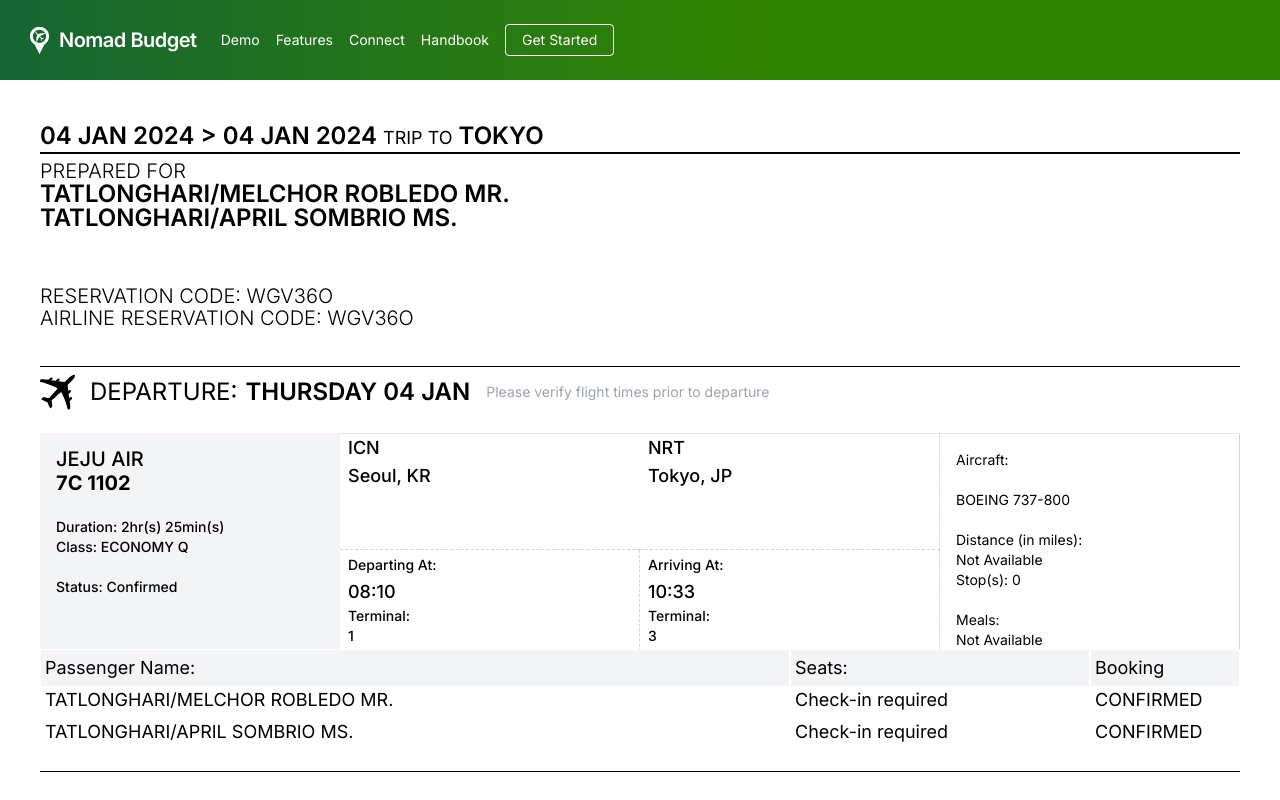
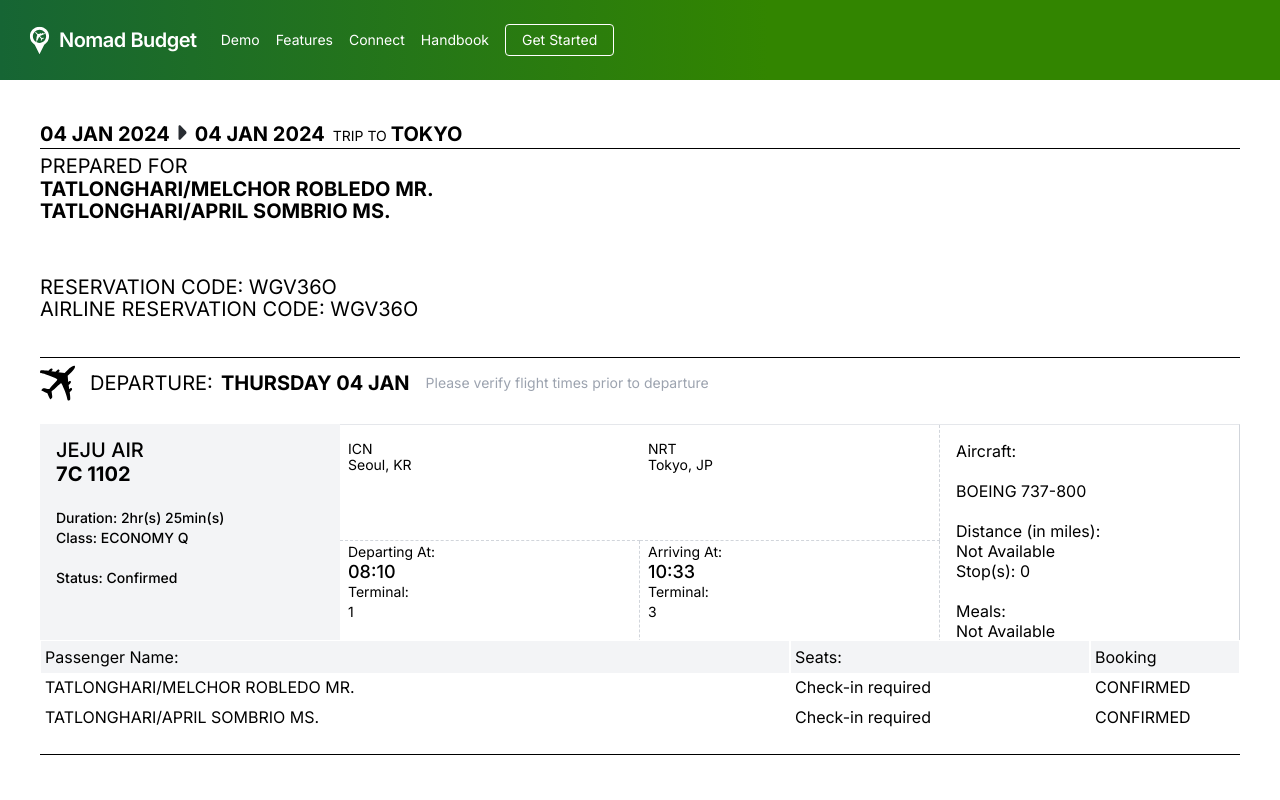
Before and after one commit to mel3kings/nomad-budget, a Next.js app: page /onward in a window 1280 px wide. Shown: the top 800 px of the page. Built offline with nearby package versions, Linux system fonts and the light colour scheme; no server answers.

Commit message:
feat: design finished

```diff
--- /dev/null
+++ b/src/app/onward/arrowRightSVG.js
@@ -0,0 +1,15 @@
+export const ArrowRightSVG = () => {
+  return (
+    <svg width="25px" height="25px" viewBox="0 0 24 24" fill="none" xmlns="http://www.w3.org/2000/svg">
+      <g id="SVGRepo_bgCarrier" stroke-width="0"></g>
+      <g id="SVGRepo_tracerCarrier" stroke-linecap="round" stroke-linejoin="round"></g>
+      <g id="SVGRepo_iconCarrier">
+        {" "}
+        <path
+          d="M15.1997 10.4919L13.2297 8.52188L10.0197 5.31188C9.33969 4.64188 8.17969 5.12188 8.17969 6.08188V12.3119V17.9219C8.17969 18.8819 9.33969 19.3619 10.0197 18.6819L15.1997 13.5019C16.0297 12.6819 16.0297 11.3219 15.1997 10.4919Z"
+          fill="#292D32"
+        ></path>{" "}
+      </g>
+    </svg>
+  );
+};
--- a/src/app/onward/page.js
+++ b/src/app/onward/page.js
@@ -1,24 +1,26 @@
 import React from "react";
 import { PlaneSVG } from "./planeSVG";
+import { ArrowRightSVG } from "./arrowRightSVG";
 
 const PDFViewer = () => {
   return (
     <div className="pt-10 bg-white h-screen relative h-[100vh] w-[100vw]">
       <div className="grid bg-white px-10">
-        <div className="row-span-1 text-2xl font-semibold">
-          04 JAN 2024 &gt; 04 JAN 2024 <span className="font-normal text-lg">TRIP TO</span> TOKYO
+        <div className="row-span-1 text-xl font-bold flex">
+          04 JAN 2024 <ArrowRightSVG /> 04 JAN 2024{" "}
+          <span className="font-normal text-sm flex items-end pl-2 pr-1 pb-0.5">TRIP TO</span> TOKYO
         </div>
-        <div className="row-span-1 border-t-2 border-black text-2xl font-semibold">
-          <span className="font-light text-xl">PREPARED FOR</span>
+        <div className="row-span-1 border-t border-black text-2xl font-semibold">
+          <span className="font-normal text-xl">PREPARED FOR</span>
         </div>
-        <div className="row-span-1 text-2xl font-semibold leading-4 ">TATLONGHARI/MELCHOR ROBLEDO MR.</div>
-        <div className="row-span-1 text-2xl font-semibold">TATLONGHARI/APRIL SOMBRIO MS.</div>
+        <div className="row-span-1 text-xl font-bold leading-4 ">TATLONGHARI/MELCHOR ROBLEDO MR.</div>
+        <div className="row-span-1 text-xl font-bold">TATLONGHARI/APRIL SOMBRIO MS.</div>
         <div className="row-span-1"> </div>
-        <div className="row-span-1 pt-12 text-xl font-light leading-2">RESERVATION CODE: WGV36O</div>
-        <div className="row-span-1 text-xl border-b border-black pb-10 font-light leading-4">
+        <div className="row-span-1 pt-12 text-xl font-normal leading-2">RESERVATION CODE: WGV36O</div>
+        <div className="row-span-1 text-xl border-b border-black pb-10 font-normal leading-4">
           AIRLINE RESERVATION CODE: WGV36O
         </div>
-        <div className="row-span-1 text-2xl font-semibold flex items-center">
+        <div className="row-span-1 text-xl font-bold flex items-center">
           <PlaneSVG />
           <span className="font-normal pr-2">DEPARTURE: </span>
           THURSDAY 04 JAN
@@ -44,37 +46,44 @@ const PDFViewer = () => {
             <div className="grid col-span-6 font-medium text-lg">
               <div className="grid grid-cols-2 grid-rows-2 border-t border-t-gray-200 border-b border-b-gray-200">
                 <div className="col-span-1 px-2 row-span-1 border-b border-dashed border-b-gray-300 font-medium">
-                  ICN <br />
-                  Seoul, KR
+                  <div className="leading-4 pt-4 font-normal text-sm">
+                    ICN <br />
+                    Seoul, KR
+                  </div>
                 </div>
                 <div className="col-span-1 px-2 row-span-1 border-b border-dashed border-b-gray-300 border-r border-r-gray-300">
-                  NRT
-                  <br />
-                  Tokyo, JP
+                  <div className="leading-4 pt-4 font-normal text-sm">
+                    NRT
+                    <br />
+                    Tokyo, JP
+                  </div>
                 </div>
-                <div className="col-span-1 px-2 row-span-1 border-dashed border-r border-r-gray-300">
-                  <span className="text-sm font-medium">Departing At:</span> <br />
+                <div className="col-span-1 px-2 row-span-1 border-dashed border-r border-r-gray-300 leading-5">
+                  <span className="text-sm font-normal">Departing At:</span> <br />
                   08:10
                   <br />
                   <div className="leading-3">
-                    <span className="text-sm font-medium">Terminal:</span>
+                    <span className="text-sm font-normal">Terminal:</span>
                     <br />
-                    <span className="text-sm font-medium">1</span>
+                    <span className="text-sm font-normal">1</span>
                   </div>
                 </div>
-                <div className="col-span-1 px-2 row-span-1 border-dashed border-r border-r-gray-300">
-                  <span className="text-sm font-medium">Arriving At:</span> <br />
+                <div className="col-span-1 px-2 row-span-1 border-dashed border-r border-r-gray-300 leading-5">
+                  <span className="text-sm font-normal">Arriving At:</span> <br />
                   10:33
                   <br />
                   <div className="leading-3">
-                    <span className="text-sm font-medium">Terminal:</span>
+                    <span className="text-sm font-normal">Terminal:</span>
                     <br />
-                    <span className="text-sm font-medium">3</span>
+                    <span className="text-sm font-normal">3</span>
                   </div>
                 </div>
               </div>
             </div>
-            <div className="grid col-span-3 border-t border-t-gray-200 border-b border-b-gray-200 border-r border-r-gray-300 font-regular text-sm p-4 leading-5 whitespace-nowrap">
+            <div
+              className="grid col-span-3 border-t border-t-gray-200 border-b border-b-gray-200 border-r border-r-gray-300
+            font-normal text-md p-4 leading-5 whitespace-nowrap"
+            >
               Aircraft: <br />
               <br />
               BOEING 737-800
@@ -89,17 +98,17 @@ const PDFViewer = () => {
           </div>
           <div className="row-span-1 pt-4">
             {" "}
-            <div className="grid grid-cols-8 font-regular gaps-1 text-lg">
+            <div className="grid grid-cols-8 font-normal gaps-1 text-md">
               <div className="grid col-span-5 bg-gray-100 border border-white p-1">Passenger Name:</div>
               <div className="grid col-span-2 bg-gray-100 border border-white p-1">Seats:</div>
               <div className="grid col-span-1 bg-gray-100 border border-white p-1">Booking </div>
             </div>
-            <div className="grid grid-cols-8 font-regular gaps-1 text-lg leading-4">
+            <div className="grid grid-cols-8 font-normal gaps-1 text-md leading-4">
               <div className="grid col-span-5 border border-white p-1">TATLONGHARI/MELCHOR ROBLEDO MR.</div>
               <div className="grid col-span-2 border border-white p-1">Check-in required</div>
               <div className="grid col-span-1 border border-white p-1">CONFIRMED </div>
             </div>
-            <div className="grid grid-cols-8 font-regular gaps-1 text-lg leading-2 border-b border-black pb-5">
+            <div className="grid grid-cols-8 font-normal gaps-1 text-md leading-2 border-b border-black pb-5">
               <div className="grid col-span-5 border border-white p-1">TATLONGHARI/APRIL SOMBRIO MS.</div>
               <div className="grid col-span-2 border border-white p-1">Check-in required</div>
               <div className="grid col-span-1 border border-white p-1">CONFIRMED </div>
```
